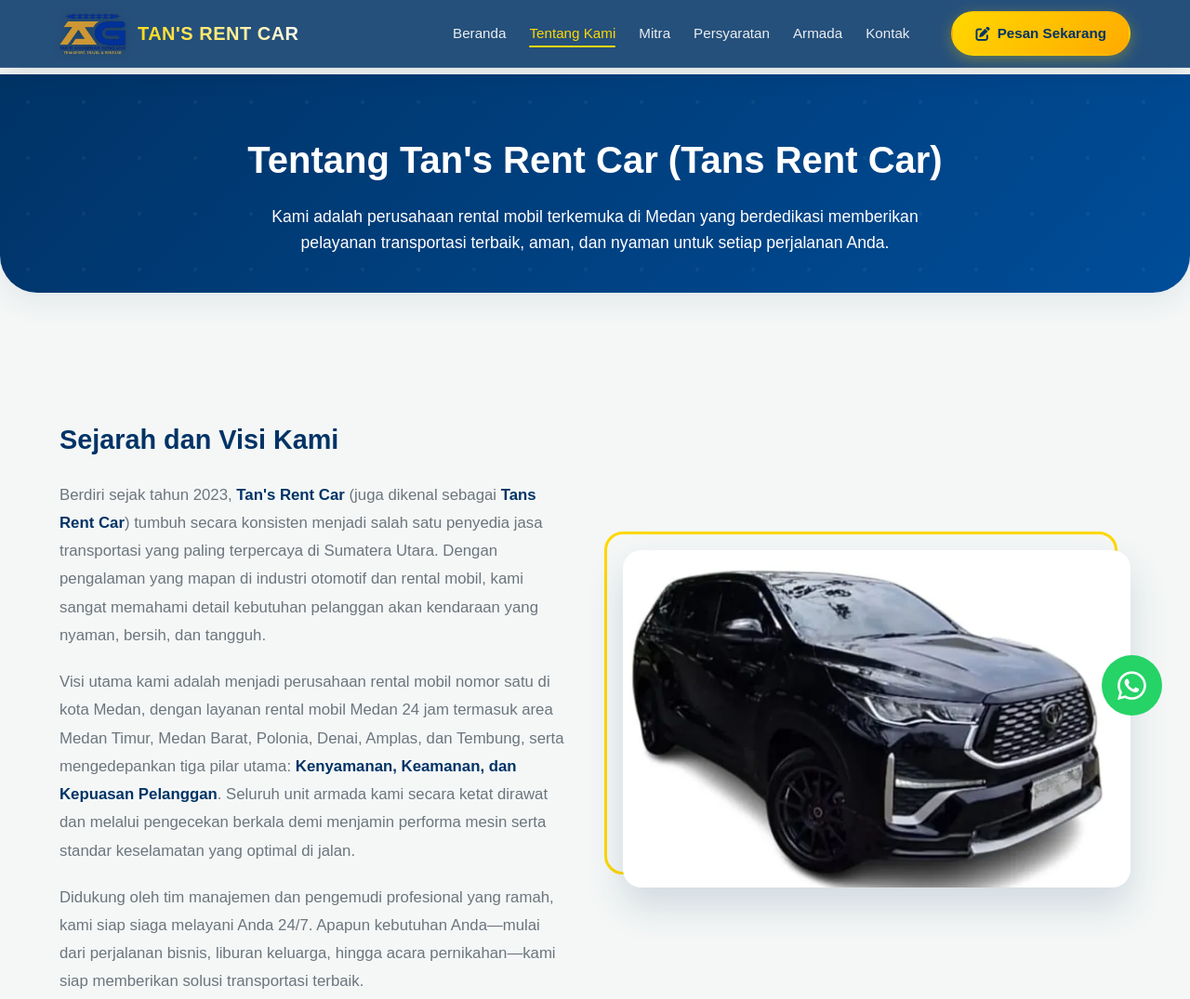
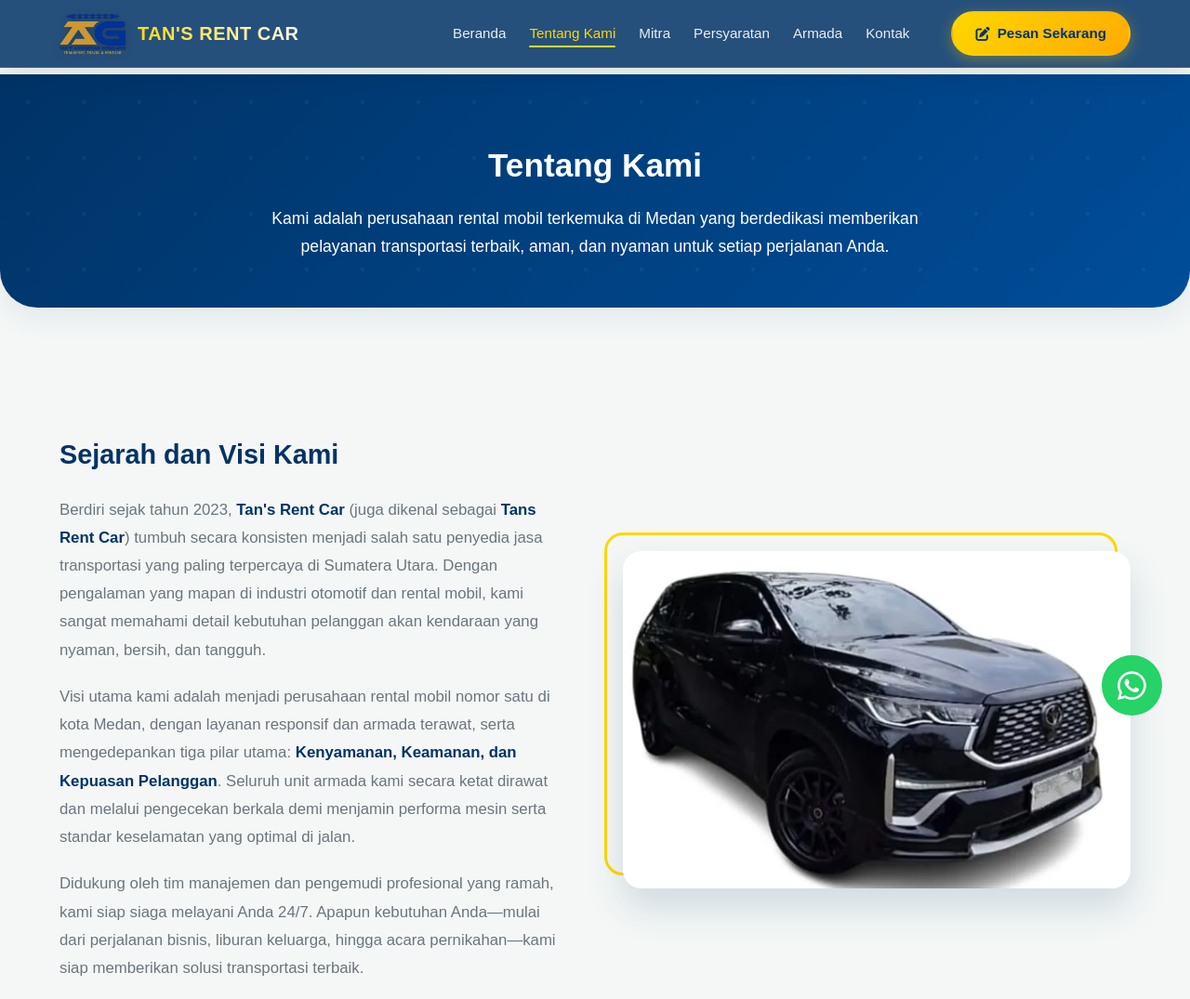
Before and after one commit to DodyMaulanaRamadhan/dfzbgjmvyfggfsswsfxgcvkjbjkbmmxfbxb, a plain HTML site: page tentangkami.html in a window 1280 px wide. Shown: the top 1075 px of the page at 93% size. Drawn offline with Linux system fonts and the light colour scheme; a web font is replaced by a local one.

Commit message:
refactor: extend visual polish and human-first headings to all pages

```diff
--- a/tentangkami.html
+++ b/tentangkami.html
@@ -210,7 +210,7 @@
         /* --- Page Banner --- */
         .page-banner {
             background: linear-gradient(135deg, var(--primary) 0%, var(--primary-light) 100%);
-            padding: 60px 0 40px;
+            padding: 70px 0 50px;
             text-align: center;
             color: white;
             position: relative;
@@ -232,7 +232,7 @@
         }
 
         .page-banner h2 {
-            font-size: 2.5rem;
+            font-size: 2.2rem;
             font-weight: 800;
             margin-bottom: 15px;
             position: relative;
@@ -243,6 +243,7 @@
         .page-banner p {
             font-size: 1.1rem;
             opacity: 0.9;
+            line-height: 1.7;
             max-width: 700px;
             margin: 0 auto;
             position: relative;
@@ -409,7 +410,7 @@
             display: grid;
             grid-template-columns: repeat(auto-fit, minmax(220px, 1fr));
             gap: 40px;
-            margin-bottom: 40px;
+            margin-bottom: 50px;
         }
 
         .footer-column h3 {
@@ -656,7 +657,7 @@
     <!-- Page Banner -->
     <section class="page-banner">
         <div class="container">
-            <h2>Tentang Tan's Rent Car (Tans Rent Car)</h2>
+            <h2>Tentang Kami</h2>
             <p>Kami adalah perusahaan rental mobil terkemuka di Medan yang berdedikasi memberikan pelayanan transportasi terbaik, aman, dan nyaman untuk setiap perjalanan Anda.</p>
         </div>
     </section>
@@ -669,7 +670,7 @@
                 <div class="text-content reveal fade-left">
                     <h3>Sejarah dan Visi Kami</h3>
                     <p>Berdiri sejak tahun 2023, <strong>Tan's Rent Car</strong> (juga dikenal sebagai <strong>Tans Rent Car</strong>) tumbuh secara konsisten menjadi salah satu penyedia jasa transportasi yang paling terpercaya di Sumatera Utara. Dengan pengalaman yang mapan di industri otomotif dan rental mobil, kami sangat memahami detail kebutuhan pelanggan akan kendaraan yang nyaman, bersih, dan tangguh.</p>
-                    <p>Visi utama kami adalah menjadi perusahaan rental mobil nomor satu di kota Medan, dengan layanan rental mobil Medan 24 jam termasuk area Medan Timur, Medan Barat, Polonia, Denai, Amplas, dan Tembung, serta mengedepankan tiga pilar utama: <strong>Kenyamanan, Keamanan, dan Kepuasan Pelanggan</strong>. Seluruh unit armada kami secara ketat dirawat dan melalui pengecekan berkala demi menjamin performa mesin serta standar keselamatan yang optimal di jalan.</p>
+                    <p>Visi utama kami adalah menjadi perusahaan rental mobil nomor satu di kota Medan, dengan layanan responsif dan armada terawat, serta mengedepankan tiga pilar utama: <strong>Kenyamanan, Keamanan, dan Kepuasan Pelanggan</strong>. Seluruh unit armada kami secara ketat dirawat dan melalui pengecekan berkala demi menjamin performa mesin serta standar keselamatan yang optimal di jalan.</p>
                     <p>Didukung oleh tim manajemen dan pengemudi profesional yang ramah, kami siap siaga melayani Anda 24/7. Apapun kebutuhan Anda—mulai dari perjalanan bisnis, liburan keluarga, hingga acara pernikahan—kami siap memberikan solusi transportasi terbaik.</p>
                 </div>
                 <!-- Gambar di Kanan -->
```
Also changed, not shown: armada.html (+5 -4 lines), kontak.html (+5 -4 lines), paket-wisata.html (+5 -4 lines), persyaratan.html (+4 -3 lines).
